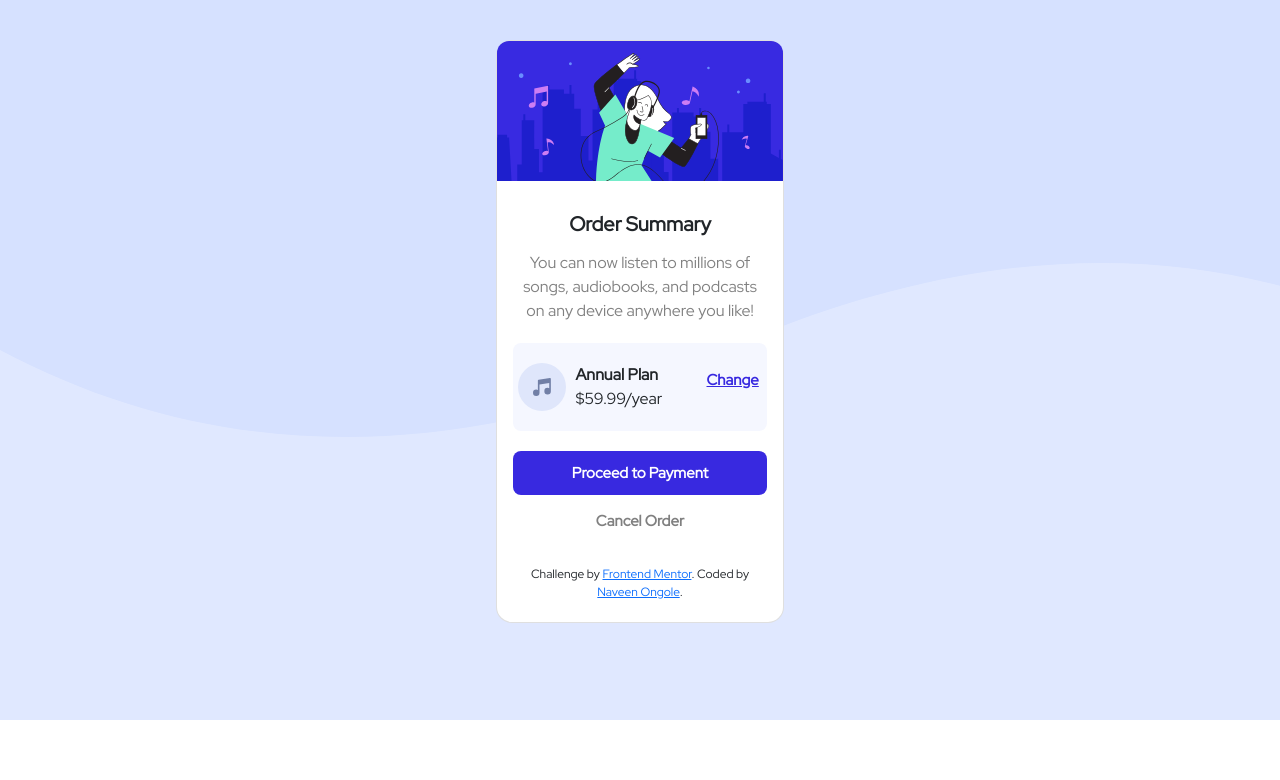
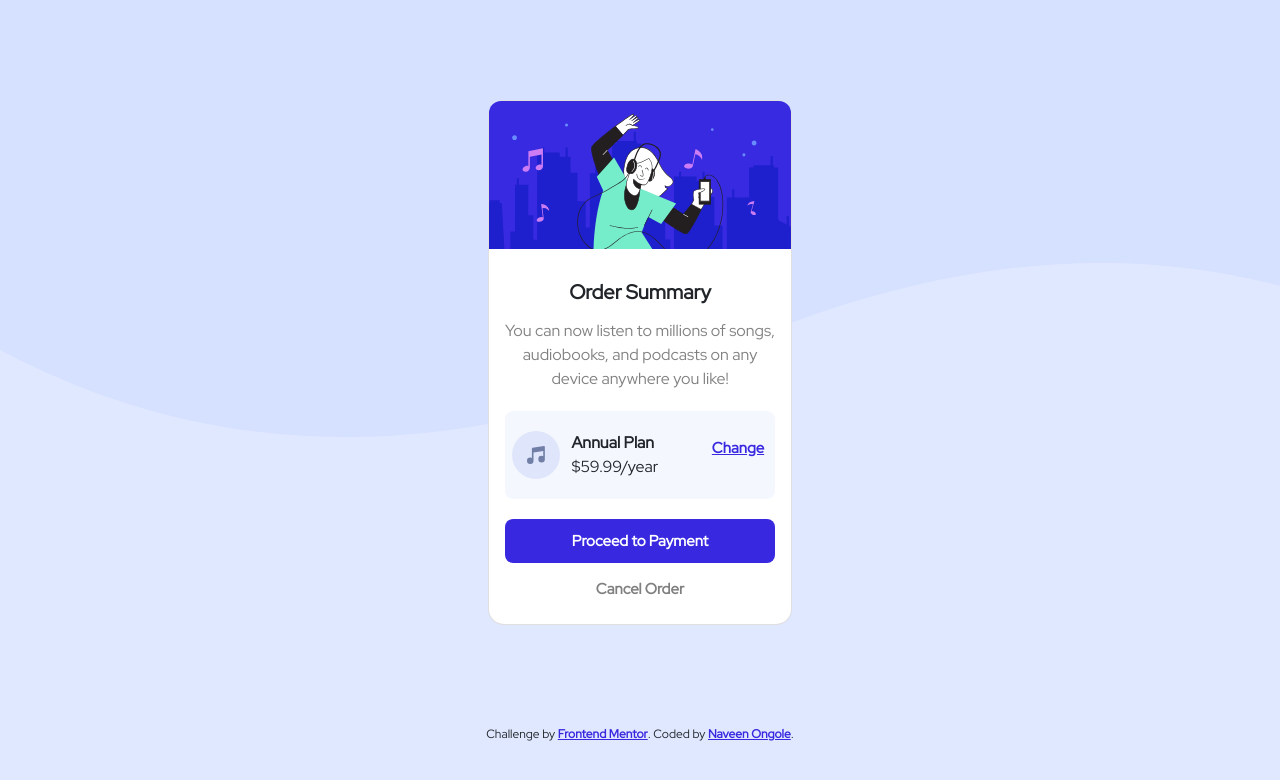
Before and after one commit to Naveen39O/OrderSummary, a plain HTML site: page index.html in a window 1280 px wide. Drawn offline with nearby package versions, Linux system fonts and the light colour scheme.

Commit message:
minor improvements

```diff
--- a/Styles/styles.css
+++ b/Styles/styles.css
@@ -13,7 +13,7 @@ body{
 }
 .background-img-bottom{
   background-color: #e0e8ff;
-  height: 660px;
+  height: 760px;
   left: 0;
   position: absolute;
   transform: rotate(180deg);
@@ -23,7 +23,7 @@ body{
 
 @media (min-width: 375px) {
   .card {
-    width: 18rem;
+    width: 19rem;
     margin: 40px auto;
     border-radius: 1rem;
   }
@@ -52,7 +52,7 @@ body{
   /* top: 40px;
   left: 550px;
   right: auto; */
-  margin: 40px auto;
+  margin: 100px auto;
   border-radius: 1rem;
 }
 
@@ -110,5 +110,11 @@ body{
 
 .attribution{
   font-size: 12px;
-  padding: 25px 0 5px;
+  padding: 0 0 10px;
+  text-align: center;
 }
+
+.real-links{
+  font-weight: bold;
+  color: hsl(245, 75%, 52%);
+}
--- a/index.html
+++ b/index.html
@@ -66,15 +66,14 @@
           <a href="#" class="btn cancel">Cancel Order</a>
         </div>
 
-
-        <div class="attribution">
-          Challenge by <a href="https://www.frontendmentor.io?ref=challenge" target="_blank">Frontend Mentor</a>.
-          Coded by <a href="#">Naveen Ongole</a>.
-        </div>
       </div><!-- end of card body -->
 
     </div> <!-- end of card -->
 
+    <div class="attribution">
+      Challenge by <a href="https://www.frontendmentor.io?ref=challenge" class="real-links" target="_blank">Frontend Mentor</a>.
+      Coded by <a href="https://github.com/Naveen39O/OrderSummary" class="real-links">Naveen Ongole</a>.
+    </div>
 
   </div>
   <!--end of fluid container -->
```
